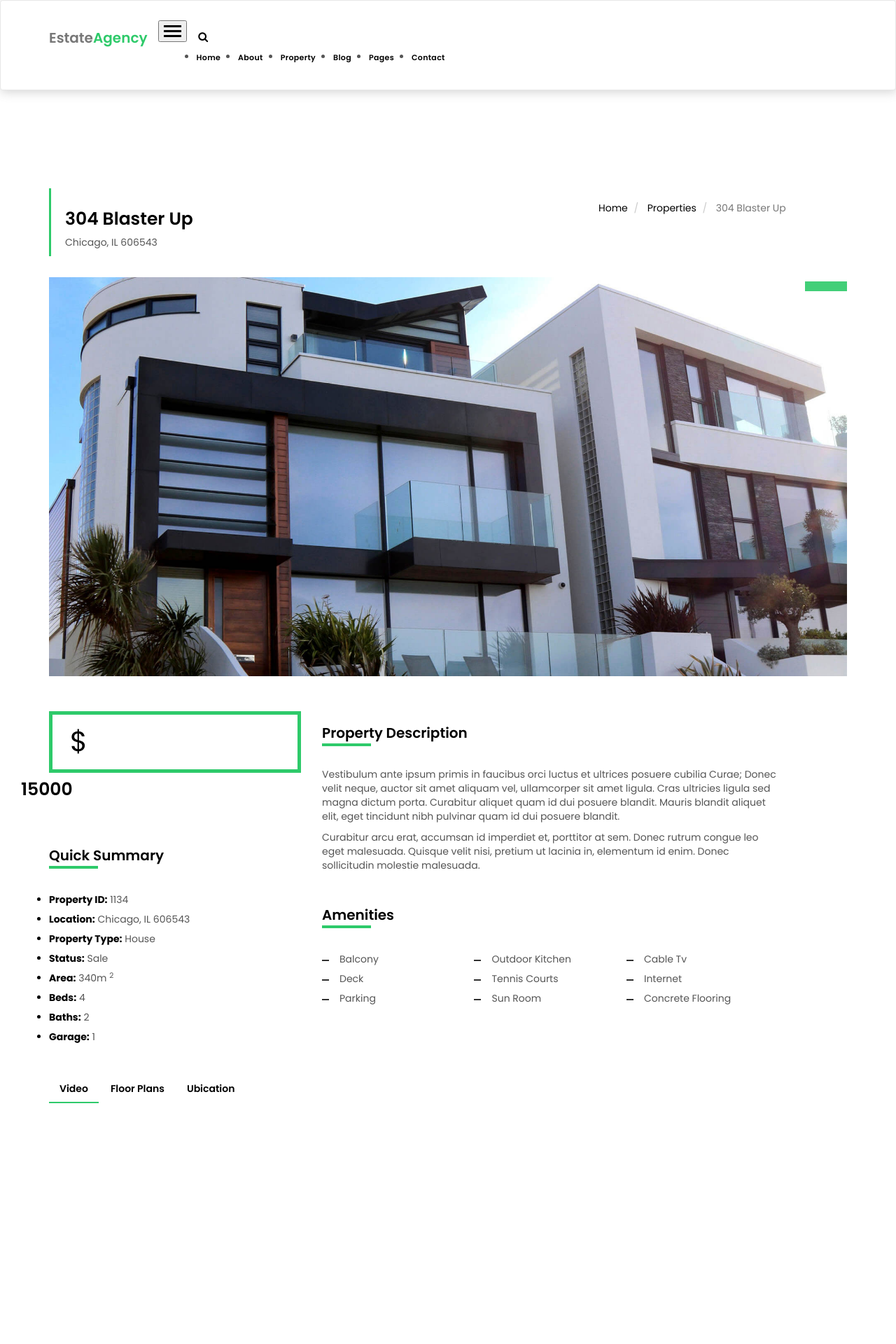
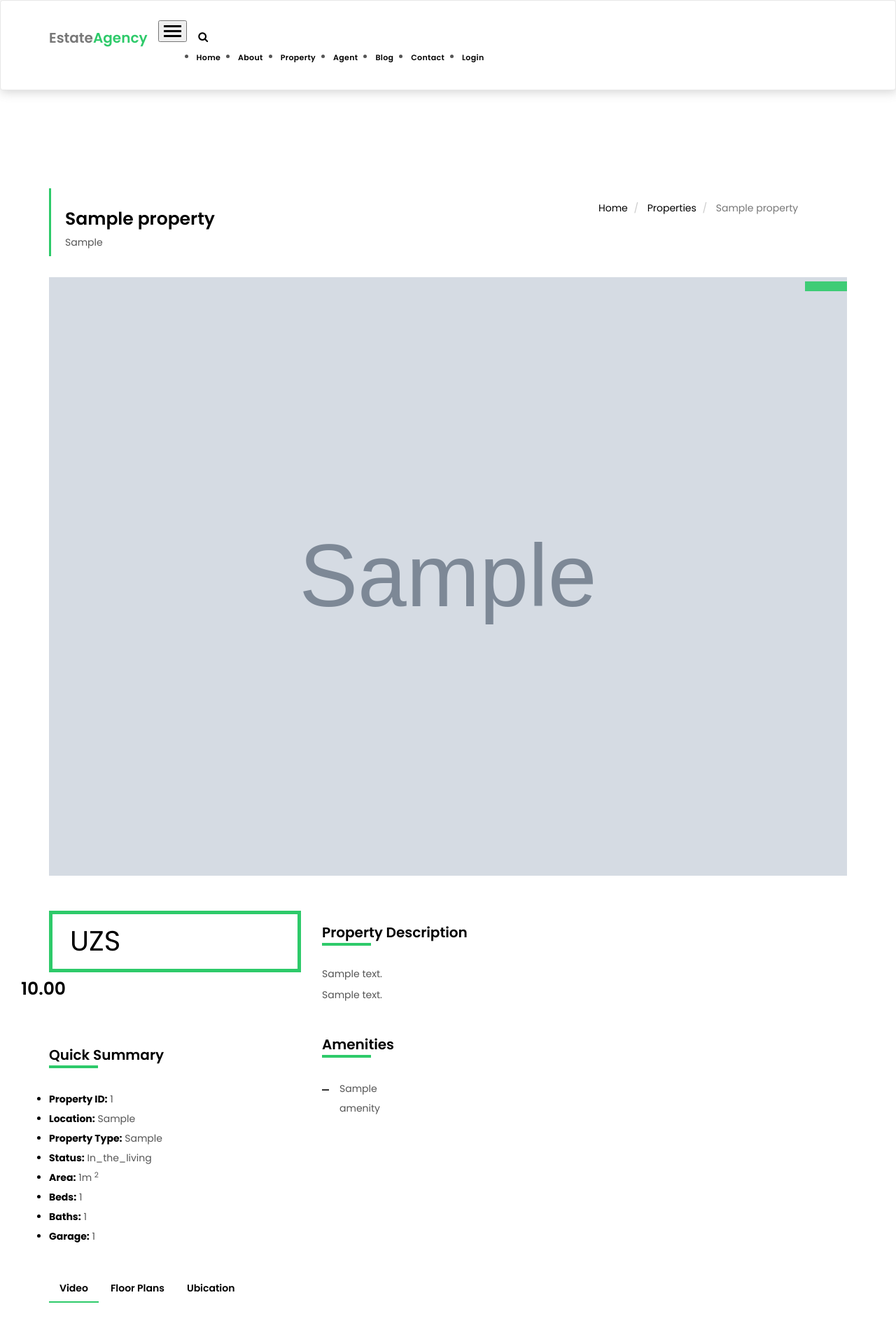
Before and after one commit to turdal1hasanboyev/EstateAgency-eCommerce-and-Blog-site-, a Django app: a page that uses templates/base.html in a window 1280 px wide. Shown: the top 1920 px of the page at 70% size. Run offline with Django 5.2, Linux system fonts and the light colour scheme; tables that the repository leaves empty hold one stand-in row (values such as "Sample post"); grey boxes marked "Sample" are stand-in pictures; some libraries are stand-ins or nearby versions.

Commit message:
Writing properties.html!

```diff
--- a/apps/agent/views.py
+++ b/apps/agent/views.py
@@ -3,7 +3,6 @@ from apps.agent.models import Agent
 
 
 def agents_page_view(request):
-
     context = {
 
     }
--- a/apps/common/models.py
+++ b/apps/common/models.py
@@ -112,7 +112,7 @@ class Liked(BaseModel):
 
 
 class Subscribe_Email(BaseModel):
-    sub_email = models.EmailField(unique=True, max_length=100)
+    sub_email = models.EmailField(unique=True, max_length=100, null=True, blank=True)
 
     def __str__(self):
         return f"{self.sub_email}"
--- a/apps/eCommerce/views.py
+++ b/apps/eCommerce/views.py
@@ -1,9 +1,10 @@
-from django.shortcuts import render, get_object_or_404
+from django.shortcuts import render, get_object_or_404, redirect
 from apps.eCommerce.models import Property
 from apps.common.models import Service
 from apps.agent.models import Agent
 from apps.article.models import Article
 from ..common.models import Testimonial, Subscribe_Email
+from apps.contact.models import AgentContact
 
 
 def home_page_view(request):
@@ -31,6 +32,8 @@ def home_page_view(request):
     return render(request, 'home.html', context)
 
 def property_single_page_view(request, slug):
+    url = request.META.get('HTTP_REFERER')
+
     property = get_object_or_404(Property, slug__iexact=slug, is_active=True)
     property.views +=1
     property.save()
@@ -45,16 +48,32 @@ def property_single_page_view(request, slug):
         sub_email = Subscribe_Email.objects.create(sub_email=sub_email)
         sub_email.save()
 
+    if request.method == "POST":
+        name = request.POST.get("name")
+        email = request.POST.get("email")
+        comment = request.POST.get("comment")
+
+        AgentContact.objects.create(
+            agent_id=property.agent.id,
+            name=name,
+            email=email,
+            comment=comment,
+        )
+
+        return redirect(url)
+
     return render(request=request, template_name='property-single.html', context=context)
 
 def properties_page_view(request):
+    properties = Property.objects.filter(is_active=True).order_by('?')[:6]
 
     context = {
-
+        'properties': properties,
     }
 
     if request.method == 'POST':
         sub_email = Subscribe_Email()
+
         sub_email.sub_email = request.POST.get('sub_email')
         sub_email.save()
 
--- a/apps/user/urls.py
+++ b/apps/user/urls.py
@@ -1,6 +1,7 @@
 from django.urls import path
+from .views import login_page_view
 
 
 urlpatterns = [
-
+    path('login/', login_page_view, name="login"),
 ]
--- a/apps/user/views.py
+++ b/apps/user/views.py
@@ -1,3 +1,5 @@
 from django.shortcuts import render
 
-# Create your views here.
+
+def login_page_view(request):
+    return render(request, 'login.html')
--- a/config/global_context.py
+++ b/config/global_context.py
@@ -6,5 +6,5 @@ def objects(request):
 
     return {
         'companies': companies,
-        'countries': countries
+        'countries': countries,
     }
--- a/templates/agents-grid.html
+++ b/templates/agents-grid.html
@@ -17,7 +17,7 @@
         <nav aria-label="breadcrumb" class="breadcrumb-box d-flex justify-content-lg-end">
           <ol class="breadcrumb">
             <li class="breadcrumb-item">
-              <a href="#">Home</a>
+              <a href="/">Home</a>
             </li>
             <li class="breadcrumb-item active" aria-current="page">
               Agents Grid
--- a/templates/base.html
+++ b/templates/base.html
@@ -36,7 +36,7 @@
                 <span></span>
                 <span></span>
             </button>
-            <a class="navbar-brand text-brand" href="/">Estate<span class="color-b">Agency</span></a>
+            <a class="navbar-brand text-brand" href="{% url 'home' %}">Estate<span class="color-b">Agency</span></a>
             <button type="button" class="btn btn-link nav-search navbar-toggle-box-collapse d-md-none"
                 data-toggle="collapse" data-target="#navbarTogglerDemo01" aria-expanded="false">
                 <span class="fa fa-search" aria-hidden="true"></span>
@@ -53,22 +53,16 @@
                         <a class="nav-link" href="{% url 'properties' %}">Property</a>
                     </li>
                     <li class="nav-item">
-                        <a class="nav-link" href="blog-grid.html">Blog</a>
+                        <a class="nav-link" href="{% url 'agents' %}">Agent</a>
                     </li>
-                    <li class="nav-item dropdown">
-                        <a class="nav-link dropdown-toggle" href="#" id="navbarDropdown" role="button"
-                            data-toggle="dropdown" aria-haspopup="true" aria-expanded="false">
-                            Pages
-                        </a>
-                        <div class="dropdown-menu" aria-labelledby="navbarDropdown">
-                            <a class="dropdown-item" href="property-single.html">Property Single</a>
-                            <a class="dropdown-item" href="blog-single.html">Blog Single</a>
-                            <a class="dropdown-item" href="agents-grid.html">Agents Grid</a>
-                            <a class="dropdown-item" href="agent-single.html">Agent Single</a>
-                        </div>
+                    <li class="nav-item">
+                        <a class="nav-link" href="{% url 'article' %}">Blog</a>
                     </li>
                     <li class="nav-item">
                         <a class="nav-link" href="contact.html">Contact</a>
+                    </li>
+                    <li class="nav-item">
+                        <a class="nav-link" href="{% url 'login' %}">Login</a>
                     </li>
                 </ul>
             </div>
@@ -150,16 +144,16 @@
                     <nav class="nav-footer">
                         <ul class="list-inline">
                             <li class="list-inline-item">
-                                <a href="#">Home</a>
+                                <a href="/">Home</a>
                             </li>
                             <li class="list-inline-item">
                                 <a href="#">About</a>
                             </li>
                             <li class="list-inline-item">
-                                <a href="#">Property</a>
+                                <a href="{% url 'properties' %}">Property</a>
                             </li>
                             <li class="list-inline-item">
-                                <a href="#">Blog</a>
+                                <a href="{% url 'article' %}">Blog</a>
                             </li>
                             <li class="list-inline-item">
                                 <a href="#">Contact</a>
--- a/templates/home.html
+++ b/templates/home.html
@@ -21,8 +21,7 @@
                     <span class="color-b">{{ banner.name }}
                   </h1>
                   <p class="intro-subtitle intro-price">
-                    <a href="{% url 'property-single' banner.slug %}"><span class="price-a">{{ banner.status }} | {{
-                        banner.price_type}} {{ banner.price }}</span></a>
+                    <a href="{% url 'property-single' banner.slug %}"><span class="price-a">{{ banner.status }} | {{ banner.price_type }} {{ banner.price }}</span></a>
                   </p>
                 </div>
               </div>
@@ -177,7 +176,7 @@
             </div>
             <div class="card-body-d">
               <p class="content-d color-text-a">
-                {{ agent.description|slice:":30"|safe }}
+                {{ agent.description|slice:":25"|safe }}
               </p>
               <div class="info-agents color-a">
                 <p>
--- a/templates/property-single.html
+++ b/templates/property-single.html
@@ -9,21 +9,21 @@
     <div class="row">
       <div class="col-md-12 col-lg-8">
         <div class="title-single-box">
-          <h1 class="title-single">304 Blaster Up</h1>
-          <span class="color-text-a">Chicago, IL 606543</span>
+          <h1 class="title-single">{{ property.name }}</h1>
+          <span class="color-text-a">{{ property.location}}</span>
         </div>
       </div>
       <div class="col-md-12 col-lg-4">
         <nav aria-label="breadcrumb" class="breadcrumb-box d-flex justify-content-lg-end">
           <ol class="breadcrumb">
             <li class="breadcrumb-item">
-              <a href="index.html">Home</a>
+              <a href="/">Home</a>
             </li>
             <li class="breadcrumb-item">
-              <a href="property-grid.html">Properties</a>
+              <a href="{% url 'properties' %}">Properties</a>
             </li>
             <li class="breadcrumb-item active" aria-current="page">
-              304 Blaster Up
+              {{ property.name }}
             </li>
           </ol>
         </nav>
@@ -31,22 +31,20 @@
     </div>
   </div>
 </section>
-<!--/ Intro Single End /-->
 
-<!--/ Property Single Star /-->
 <section class="property-single nav-arrow-b">
   <div class="container">
     <div class="row">
       <div class="col-sm-12">
         <div id="property-single-carousel" class="owl-carousel owl-arrow gallery-property">
           <div class="carousel-item-b">
-            <img src="img/slide-2.jpg" alt="">
+            <img src="{{ property.image.url }}" alt="img">
           </div>
           <div class="carousel-item-b">
-            <img src="img/slide-3.jpg" alt="">
+            <img src="{{ property.image.url }}" alt="img">
           </div>
           <div class="carousel-item-b">
-            <img src="img/slide-1.jpg" alt="">
+            <img src="{{ property.image.url }}" alt="img">
           </div>
         </div>
         <div class="row justify-content-between">
@@ -54,10 +52,10 @@
             <div class="property-price d-flex justify-content-center foo">
               <div class="card-header-c d-flex">
                 <div class="card-box-ico">
-                  <span class="ion-money">$</span>
+                  <span class="ion-money">{{ property.price_type }}</span>
                 </div>
                 <div class="card-title-c align-self-center">
-                  <h5 class="title-c">15000</h5>
+                  <h5 class="title-c">{{ property.price }}</h5>
                 </div>
               </div>
             </div>
@@ -73,37 +71,37 @@
                 <ul class="list">
                   <li class="d-flex justify-content-between">
                     <strong>Property ID:</strong>
-                    <span>1134</span>
+                    <span>{{ property.id }}</span>
                   </li>
                   <li class="d-flex justify-content-between">
                     <strong>Location:</strong>
-                    <span>Chicago, IL 606543</span>
+                    <span>{{ property.location }}</span>
                   </li>
                   <li class="d-flex justify-content-between">
                     <strong>Property Type:</strong>
-                    <span>House</span>
+                    <span>{{ property.type }}</span>
                   </li>
                   <li class="d-flex justify-content-between">
                     <strong>Status:</strong>
-                    <span>Sale</span>
+                    <span>{{ property.status }}</span>
                   </li>
                   <li class="d-flex justify-content-between">
                     <strong>Area:</strong>
-                    <span>340m
+                    <span>{{ property.area }}m
                       <sup>2</sup>
                     </span>
                   </li>
                   <li class="d-flex justify-content-between">
                     <strong>Beds:</strong>
-                    <span>4</span>
+                    <span>{{ property.beds }}</span>
                   </li>
                   <li class="d-flex justify-content-between">
                     <strong>Baths:</strong>
-                    <span>2</span>
+                    <span>{{ property.baths }}</span>
                   </li>
                   <li class="d-flex justify-content-between">
                     <strong>Garage:</strong>
-                    <span>1</span>
+                    <span>{{ property.garages }}</span>
                   </li>
                 </ul>
               </div>
@@ -119,16 +117,10 @@
             </div>
             <div class="property-description">
               <p class="description color-text-a">
-                Vestibulum ante ipsum primis in faucibus orci luctus et ultrices posuere cubilia Curae; Donec velit
-                neque, auctor sit amet
-                aliquam vel, ullamcorper sit amet ligula. Cras ultricies ligula sed magna dictum porta.
-                Curabitur aliquet quam id dui posuere blandit. Mauris blandit aliquet elit, eget tincidunt
-                nibh pulvinar quam id dui posuere blandit.
+                {{ property.description|safe }}
               </p>
               <p class="description color-text-a no-margin">
-                Curabitur arcu erat, accumsan id imperdiet et, porttitor at sem. Donec rutrum congue leo eget
-                malesuada. Quisque velit nisi,
-                pretium ut lacinia in, elementum id enim. Donec sollicitudin molestie malesuada.
+                {{ property.description_1|safe }}
               </p>
             </div>
             <div class="row section-t3">
@@ -140,15 +132,9 @@
             </div>
             <div class="amenities-list color-text-a">
               <ul class="list-a no-margin">
-                <li>Balcony</li>
-                <li>Outdoor Kitchen</li>
-                <li>Cable Tv</li>
-                <li>Deck</li>
-                <li>Tennis Courts</li>
-                <li>Internet</li>
-                <li>Parking</li>
-                <li>Sun Room</li>
-                <li>Concrete Flooring</li>
+                {% for amenities in property.amenities.all %}
+                <li>{{ amenities.name }}</li>
+                {% endfor %}
               </ul>
             </div>
           </div>
@@ -194,58 +180,56 @@
         </div>
         <div class="row">
           <div class="col-md-6 col-lg-4">
-            <img src="img/agent-4.jpg" alt="" class="img-fluid">
+            <img src="{{ property.agent.image.url }}" alt="" class="img-fluid">
           </div>
           <div class="col-md-6 col-lg-4">
             <div class="property-agent">
-              <h4 class="title-agent">Anabella Geller</h4>
+              <h4 class="title-agent">{{ property.agent.full_name }}</h4>
               <p class="color-text-a">
-                Nulla porttitor accumsan tincidunt. Vestibulum ac diam sit amet quam vehicula elementum sed sit amet
-                dui. Quisque velit nisi,
-                pretium ut lacinia in, elementum id enim.
+                {{ property.agent.description|slice:":100"|safe }}
               </p>
               <ul class="list-unstyled">
                 <li class="d-flex justify-content-between">
                   <strong>Phone:</strong>
-                  <span class="color-text-a">(222) 4568932</span>
+                  <span class="color-text-a">{{ property.agent.phone_number }}</span>
                 </li>
                 <li class="d-flex justify-content-between">
                   <strong>Mobile:</strong>
-                  <span class="color-text-a">777 287 378 737</span>
+                  <span class="color-text-a">{{ property.agent.mobile_number }}</span>
                 </li>
                 <li class="d-flex justify-content-between">
                   <strong>Email:</strong>
-                  <span class="color-text-a">annabella@example.com</span>
+                  <span class="color-text-a">{{ property.agent.email }}</span>
                 </li>
                 <li class="d-flex justify-content-between">
                   <strong>Skype:</strong>
-                  <span class="color-text-a">Annabela.ge</span>
+                  <span class="color-text-a">{{ property.agent.skype }}</span>
                 </li>
               </ul>
               <div class="socials-a">
                 <ul class="list-inline">
                   <li class="list-inline-item">
-                    <a href="#">
+                    <a href="https://www.facebook.com/">
                       <i class="fa fa-facebook" aria-hidden="true"></i>
                     </a>
                   </li>
                   <li class="list-inline-item">
-                    <a href="#">
+                    <a href="https://www.x.com/">
                       <i class="fa fa-twitter" aria-hidden="true"></i>
                     </a>
                   </li>
                   <li class="list-inline-item">
-                    <a href="#">
+                    <a href="https://www.instagram.com/">
                       <i class="fa fa-instagram" aria-hidden="true"></i>
                     </a>
                   </li>
                   <li class="list-inline-item">
-                    <a href="#">
+                    <a href="https://www.pinterest.com/">
                       <i class="fa fa-pinterest-p" aria-hidden="true"></i>
                     </a>
                   </li>
                   <li class="list-inline-item">
-                    <a href="#">
+                    <a href="https://www.dribbble.com/">
                       <i class="fa fa-dribbble" aria-hidden="true"></i>
                     </a>
                   </li>
@@ -255,23 +239,24 @@
           </div>
           <div class="col-md-12 col-lg-4">
             <div class="property-contact">
-              <form class="form-a">
+              <form class="form-a" method="post">
+                {% csrf_token %}
                 <div class="row">
                   <div class="col-md-12 mb-1">
                     <div class="form-group">
-                      <input type="text" class="form-control form-control-lg form-control-a" id="inputName"
+                      <input type="text" class="form-control form-control-lg form-control-a" name="name" id="inputName"
                         placeholder="Name *" required>
                     </div>
                   </div>
                   <div class="col-md-12 mb-1">
                     <div class="form-group">
-                      <input type="email" class="form-control form-control-lg form-control-a" id="inputEmail1"
+                      <input type="email" class="form-control form-control-lg form-control-a" name="email" id="inputEmail1"
                         placeholder="Email *" required>
                     </div>
                   </div>
                   <div class="col-md-12 mb-1">
                     <div class="form-group">
-                      <textarea id="textMessage" class="form-control" placeholder="Comment *" name="message" cols="45"
+                      <textarea id="textMessage" class="form-control" name="comment" placeholder="Comment *" name="message" cols="45"
                         rows="8" required></textarea>
                     </div>
                   </div>
```
Also changed, not shown: templates/properties-grid.html (+11 -10 lines), apps/common/migrations/0009_alter_subscribe_email_sub_email.py (added).
